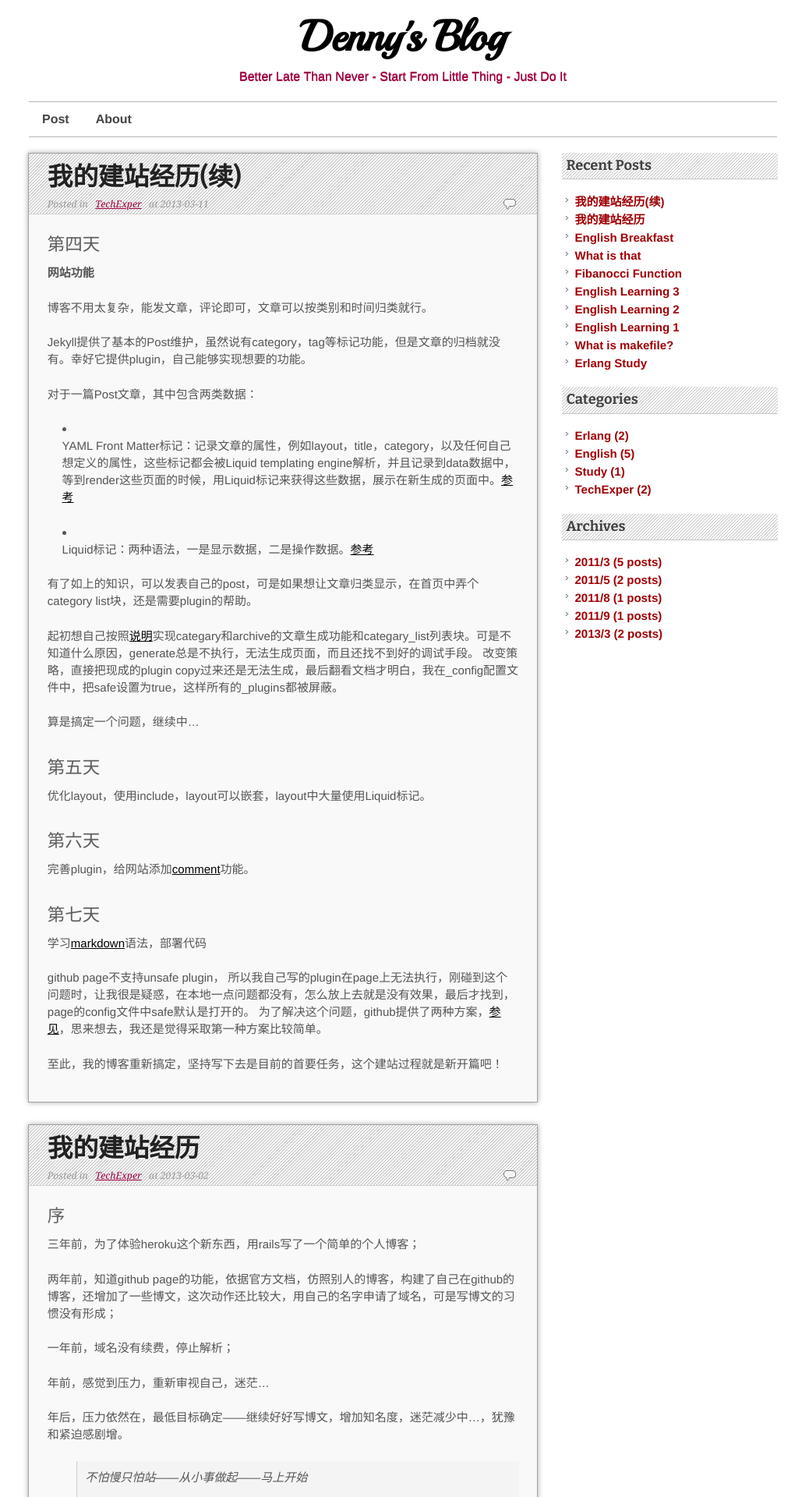
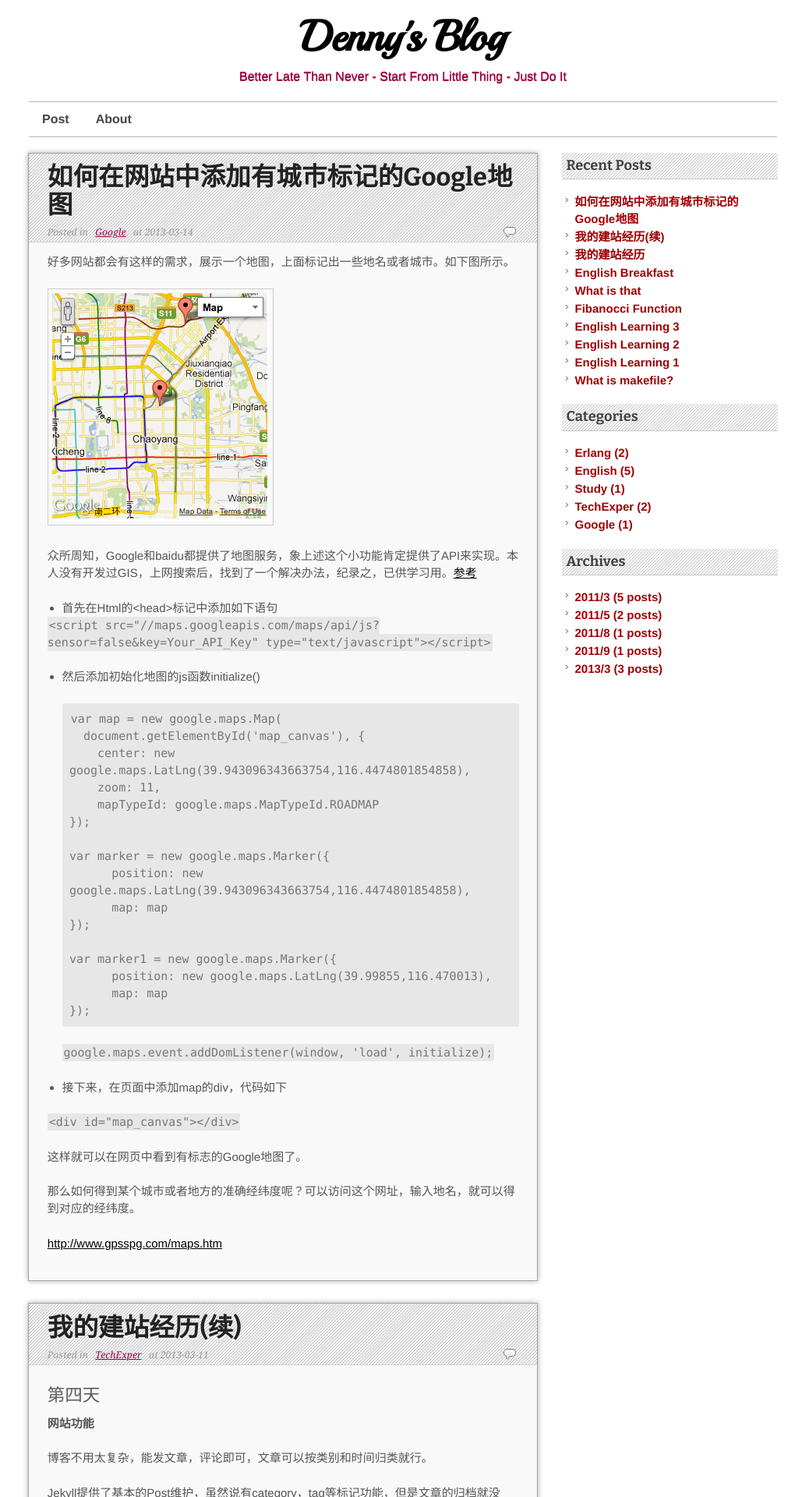
Before and after one commit to denny2trasy/denny2trasy.github.com, a Jekyll site: the page built from index.html, in a window 1280 px wide. Shown: the top 1920 px of the page at 78% size, without its empty margins (123-1152 px from the left). Built offline with Jekyll 4.4.1, drawn with Linux system fonts in a browser that asks for light colours; Markdown is read by kramdown in place of the engine named in the settings; the list of posts is cut into pages by our own code; comment, search, counter and statistics services are not loaded; some of the changed text lies outside the part shown.

Commit message:
add new post about google

```diff
--- a/_layouts/default.html
+++ b/_layouts/default.html
@@ -13,6 +13,7 @@
 	<!--[if IE]>
 		<link href="/css/ie.css" rel="stylesheet" type="text/css" />
 	<![endif]-->
+
 </head>
 
 <body class="home blog custom-background">
--- /dev/null
+++ b/_posts/2013-03-14-add_google_marked_map.markdown
@@ -0,0 +1,51 @@
+---
+layout: post
+title: 如何在网站中添加有城市标记的Google地图
+category: Google
+---
+
+好多网站都会有这样的需求，展示一个地图，上面标记出一些地名或者城市。如下图所示。
+
+![map_id](/images/map.png)
+
+众所周知，Google和baidu都提供了地图服务，象上述这个小功能肯定提供了API来实现。本人没有开发过GIS，上网搜索后，找到了一个解决办法，纪录之，已供学习用。[参考](https://developers.google.com/maps/articles/v2tov3?hl=en)
+
+
++ 首先在Html的<head>标记中添加如下语句
+
+
+`<script src="//maps.googleapis.com/maps/api/js?sensor=false&key=Your_API_Key" type="text/javascript"></script>`
+
++ 然后添加初始化地图的js函数initialize()
+
+      var map = new google.maps.Map(
+        document.getElementById('map_canvas'), {
+          center: new google.maps.LatLng(39.943096343663754,116.4474801854858),
+          zoom: 11,
+          mapTypeId: google.maps.MapTypeId.ROADMAP
+      });
+
+      var marker = new google.maps.Marker({
+            position: new google.maps.LatLng(39.943096343663754,116.4474801854858),
+            map: map
+      });
+
+      var marker1 = new google.maps.Marker({
+            position: new google.maps.LatLng(39.99855,116.470013),
+            map: map
+      });
+
+	`google.maps.event.addDomListener(window, 'load', initialize);`
+
+
++ 接下来，在页面中添加map的div，代码如下
+
+`<div id="map_canvas"></div>`
+
+这样就可以在网页中看到有标志的Google地图了。
+
+
+那么如何得到某个城市或者地方的准确经纬度呢？可以访问这个网址，输入地名，就可以得到对应的经纬度。
+
+
+[http://www.gpsspg.com/maps.htm](http://www.gpsspg.com/maps.htm)
--- a/about.html
+++ b/about.html
@@ -2,10 +2,42 @@
 layout: default
 ---
 
+<script src="//maps.googleapis.com/maps/api/js?sensor=false&key=AIzaSyBVTE8lTjMCAXtFMViCcuhWTB5pQxSuqFc&language=cn"  type="text/javascript"></script>
+
+<script type="text/javascript">
+
+	function initialize() {
+	      var map = new google.maps.Map(
+	        document.getElementById('map_canvas'), {
+	          center: new google.maps.LatLng(39.943096343663754,116.4474801854858),
+	          zoom: 11,
+	          mapTypeId: google.maps.MapTypeId.ROADMAP
+	      });
+
+	      var marker = new google.maps.Marker({
+	            position: new google.maps.LatLng(39.943096343663754,116.4474801854858),
+	            map: map
+	      });
+
+	      var marker1 = new google.maps.Marker({
+	            position: new google.maps.LatLng(39.99855,116.470013),
+	            map: map
+	      });
+
+	}
+
+	google.maps.event.addDomListener(window, 'load', initialize);
+
+</script>
+
+
+
 <div>
 	<div>
 		<img src="images/lg180.jpg" />
+		<div id="map_canvas" style="width:180px;height:180px;float:right"></div>
 	</div>
+	<div class="clear"></div>
 	<div>
 		<p>I'm Denny from Beijing,China. I am working as Rails Coder, Manager at Eleutian.<p>
 		<p>
--- a/css/rundown.css
+++ b/css/rundown.css
@@ -279,7 +279,7 @@
 	ul{
 		list-style-type: disc;
 		margin-left:1.250em;
-		list-style-position:inside;
+/*		list-style-position:inside;		*/
 	}
 
 	ol{
```
Also changed, not shown: _includes/sidebar.html (line endings or trailing spaces), images/map.png (added), 1 other file.
